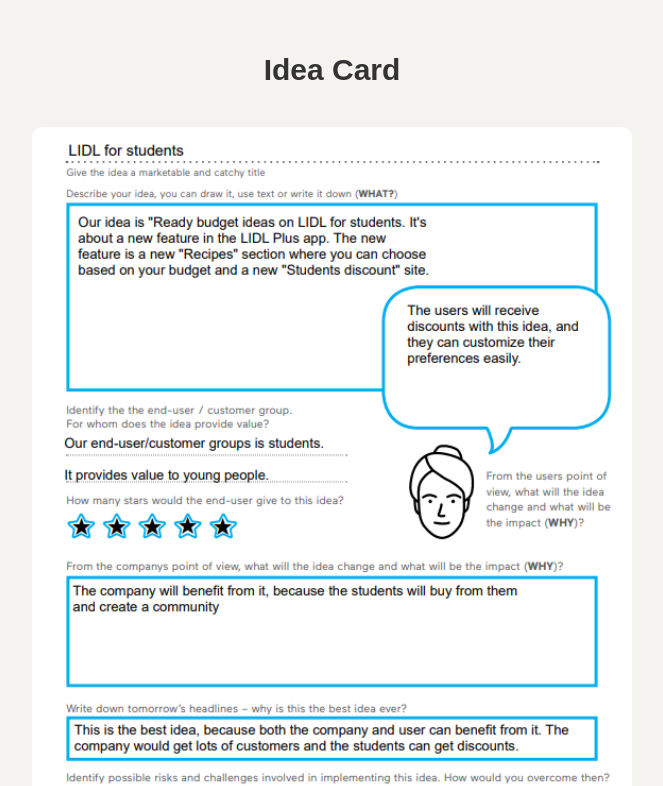
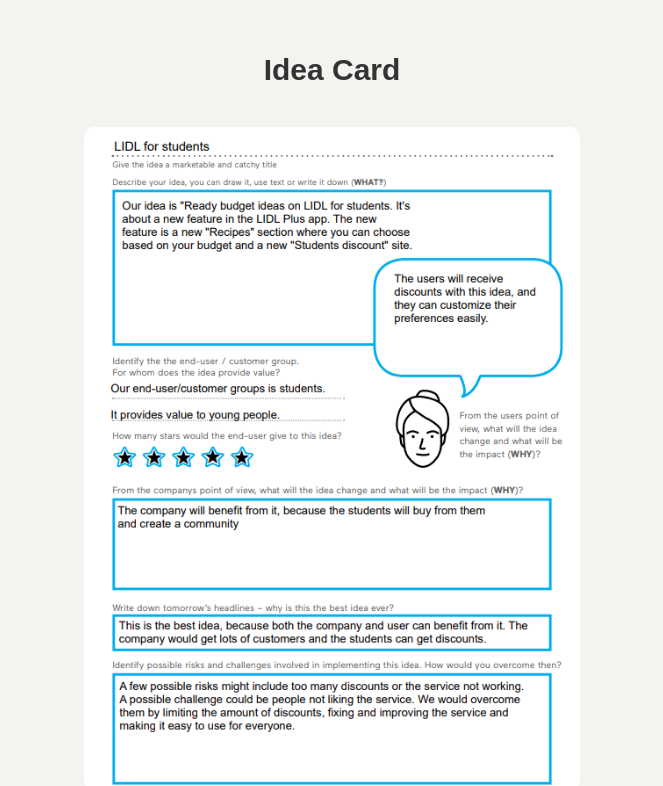
Before and after one commit to JessRus/service-design-portfolio, a plain HTML site: page index.html in a window 1280 px wide. Shown: the part 1480-2266 px from the top of the page, without its empty margins (308-971 px from the left). Drawn offline with Linux system fonts and the light colour scheme.

Commit message:
css valmis?

```diff
--- a/style.css
+++ b/style.css
@@ -73,8 +73,8 @@ section {
 }
 
 .idea-card {
-    width: 50%;
-    max-width: 600px;
+    width: 40%;
+    max-width: 500px;
     display: block;
     margin: 40px auto;
     border-radius: 10px;
```
